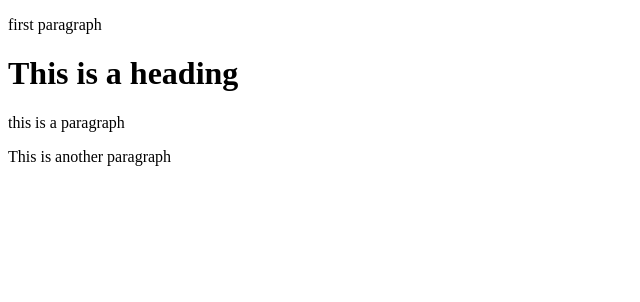
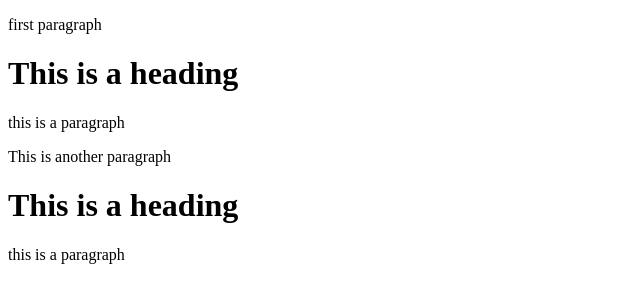
Before and after one commit to RaphaelBirkl1991/learning-git, a plain HTML site: page index.html in a window 1280 px wide. Shown: the whole page, without its empty margins (0-640 px from the left). Drawn offline with Linux system fonts and the light colour scheme.

Commit message:
Update index.html

```diff
--- a/index.html
+++ b/index.html
@@ -10,5 +10,7 @@
     <p>This is another paragraph</p>
 
 
+<h1>This is a heading</h1>
+  <p>this is a paragraph</p>
 </body>
 </html>
```
